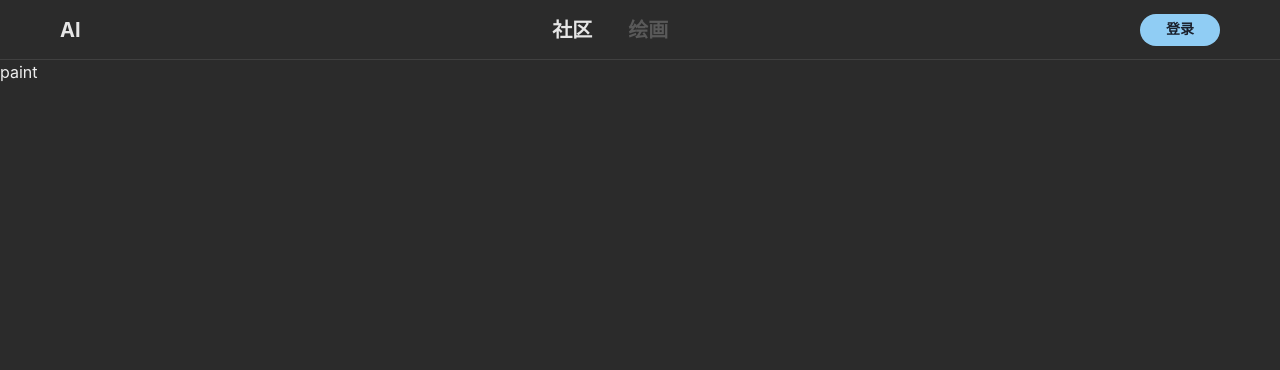
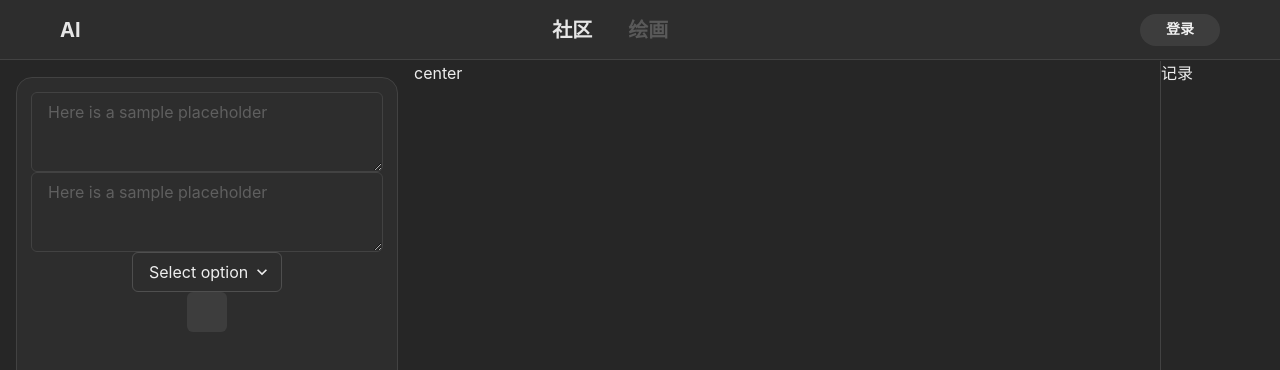
Before and after one commit to zjy365/AI-Painting, a Next.js app: page /painting in a window 1280 px wide. Shown: the top 370 px of the page. Built offline with nearby package versions, Linux system fonts and the light colour scheme; no server answers.

Commit message:
feat layout

```diff
--- a/src/components/layout/index.tsx
+++ b/src/components/layout/index.tsx
@@ -15,11 +15,13 @@ function Layout({ children }: { children: any }) {
     <>
       <NavBar></NavBar>
       <Box
-        bg={'#2b2b2b'}
+        position={'relative'}
+        bg={'#262626'}
         w="100%"
-        h="100%"
-        overflowX={'hidden'}
-        overflowY={'auto'}>
+        h="100vh"
+        pt="61px"
+        // overflowX={'hidden'}
+        overflow={'auto'}>
         {children}
       </Box>
     </>
--- a/src/components/login/index.tsx
+++ b/src/components/login/index.tsx
@@ -16,7 +16,7 @@ import {
   useDisclosure,
 } from '@chakra-ui/react'
 import { SetStateAction, useEffect, useState } from 'react'
-import { setToken } from '@/utils/auth'
+import { setToken, removeToken } from '@/utils/auth'
 
 function Login() {
   const { isOpen, onOpen, onClose } = useDisclosure()
@@ -47,15 +47,22 @@ function Login() {
       //@ts-ignore
       let token = res.data['jwt-token']
       setToken(token)
+      onClose()
+      checkLoginStatus()
     } catch (error) {}
   }
+
   const checkLoginStatus = async () => {
     try {
       const res = await request.get('/api/login_status')
-      console.log(res)
       setIsLogin(res.data.loggedIn)
       setUserInfo(res.data.username)
     } catch (error) {}
+  }
+
+  const logOut = () => {
+    removeToken()
+    checkLoginStatus()
   }
 
   useEffect(() => {
@@ -66,22 +73,15 @@ function Login() {
     <>
       {isLogin ? (
         <Menu>
-          <MenuButton as={Button}>Actions</MenuButton>
+          <MenuButton as={Button} justifyContent={'center'}>
+            {userInfo}
+          </MenuButton>
           <MenuList>
-            <MenuItem>Download</MenuItem>
-            <MenuItem>Create a Copy</MenuItem>
-            <MenuItem>Mark as Draft</MenuItem>
-            <MenuItem>Delete</MenuItem>
-            <MenuItem>Attend a Workshop</MenuItem>
+            <MenuItem onClick={logOut}>退出</MenuItem>
           </MenuList>
         </Menu>
       ) : (
-        <Button
-          onClick={onOpen}
-          colorScheme="blue"
-          size="sm"
-          w="80px"
-          borderRadius={'24px'}>
+        <Button onClick={onOpen} size="sm" w="80px" borderRadius={'24px'}>
           登录
         </Button>
       )}
@@ -113,7 +113,7 @@ function Login() {
               m={'30px 5px'}
               w={'100%'}
               borderRadius={'24px'}
-              colorScheme="blue"
+              // colorScheme="blue"
               onClick={handleSubmit}>
               登录
             </Button>
--- a/src/components/navbar/index.module.scss
+++ b/src/components/navbar/index.module.scss
@@ -2,6 +2,9 @@
   width: 100%;
   z-index: 100;
   position: fixed;
+  left: 0;
+  right: 0;
   top: 0;
+  height: 60px;
   transition: all 0.3s ease;
 }
--- a/src/components/navbar/index.tsx
+++ b/src/components/navbar/index.tsx
@@ -21,14 +21,18 @@ const Navbar = () => {
 
   return (
     <Flex
+      position={'fixed'}
+      zIndex={100}
+      top="0"
+      w="100%"
       h={'60px'}
       as="nav"
       align="center"
       justify="space-between"
       wrap="wrap"
-      bg="#2b2b2b"
+      bg="#2d2d2d"
       color="#e6e6e6"
-      borderBottom={'1px solid #404040'}
+      borderBottom={'1px solid #424242'}
       px="60px">
       <Text fontSize="xl" fontWeight="bold">
         AI
@@ -52,9 +56,6 @@ const Navbar = () => {
         </Text>
       </Flex>
       <LoginComponent />
-      {/* <Button colorScheme="blue" size="sm" w="80px" borderRadius={'24px'}>
-        登录
-      </Button> */}
     </Flex>
   )
 }
--- a/src/pages/painting/index.tsx
+++ b/src/pages/painting/index.tsx
@@ -1,5 +1,54 @@
+import { Box, Button, Flex, Select, Textarea, Text } from '@chakra-ui/react'
+import { useState } from 'react'
+
 function Painting() {
-  return <div>paint</div>
+  const [prompt, setPrompt] = useState('')
+  const [negativePrompt, setNegativePromp] = useState('')
+  const [modal, setModal] = useState('')
+
+  return (
+    <Flex h="100%" w="100%">
+      <Flex
+        m="16px"
+        p="14px"
+        w="382px"
+        flexDirection={'column'}
+        alignItems={'center'}
+        minH={'740px'}
+        bg="primary_black.100"
+        borderWidth={'1px'}
+        borderColor={'primary_black.400'}
+        borderRadius={'16px'}>
+        <Textarea placeholder="Here is a sample placeholder" />
+        <Textarea placeholder="Here is a sample placeholder" />
+        <Box>
+          <Select placeholder="Select option">
+            <option value="option1">Option 1</option>
+            <option value="option2">Option 2</option>
+            <option value="option3">Option 3</option>
+          </Select>
+        </Box>
+        <Button></Button>
+        <Box></Box>
+      </Flex>
+      <Box
+        flexGrow={1}
+        minH={'740px'}
+        position={'relative'}
+        alignItems="cneter"
+        justifyContent={'center'}>
+        center
+      </Box>
+
+      <Flex
+        w="120px"
+        minW="120px"
+        minH={'760px'}
+        borderLeft={'1px solid #424242'}>
+        <Text>记录</Text>
+      </Flex>
+    </Flex>
+  )
 }
 
 export default Painting
--- a/src/styles/globals.css
+++ b/src/styles/globals.css
@@ -5,14 +5,10 @@
 }
 
 html,
-body {
-  width: 100vw;
-  height: 100vh;
-  overflow: hidden;
-}
-
+body,
 #__next {
   height: 100%;
+  overflow: hidden;
 }
 
 ::-webkit-scrollbar,
--- a/src/styles/theme.ts
+++ b/src/styles/theme.ts
@@ -1,10 +1,16 @@
-import { extendTheme, type ThemeConfig } from '@chakra-ui/react'
+import { extendTheme } from '@chakra-ui/react'
 
-const config: ThemeConfig = {
+const theme = extendTheme({
   initialColorMode: 'light',
   useSystemColorMode: false,
-}
-
-const theme = extendTheme({ config })
+  colors: {
+    primary_black: {
+      100: '#2d2d2d',
+      200: '#262626',
+      300: '#252525',
+      400: '#424242',
+    },
+  },
+})
 
 export default theme
```
